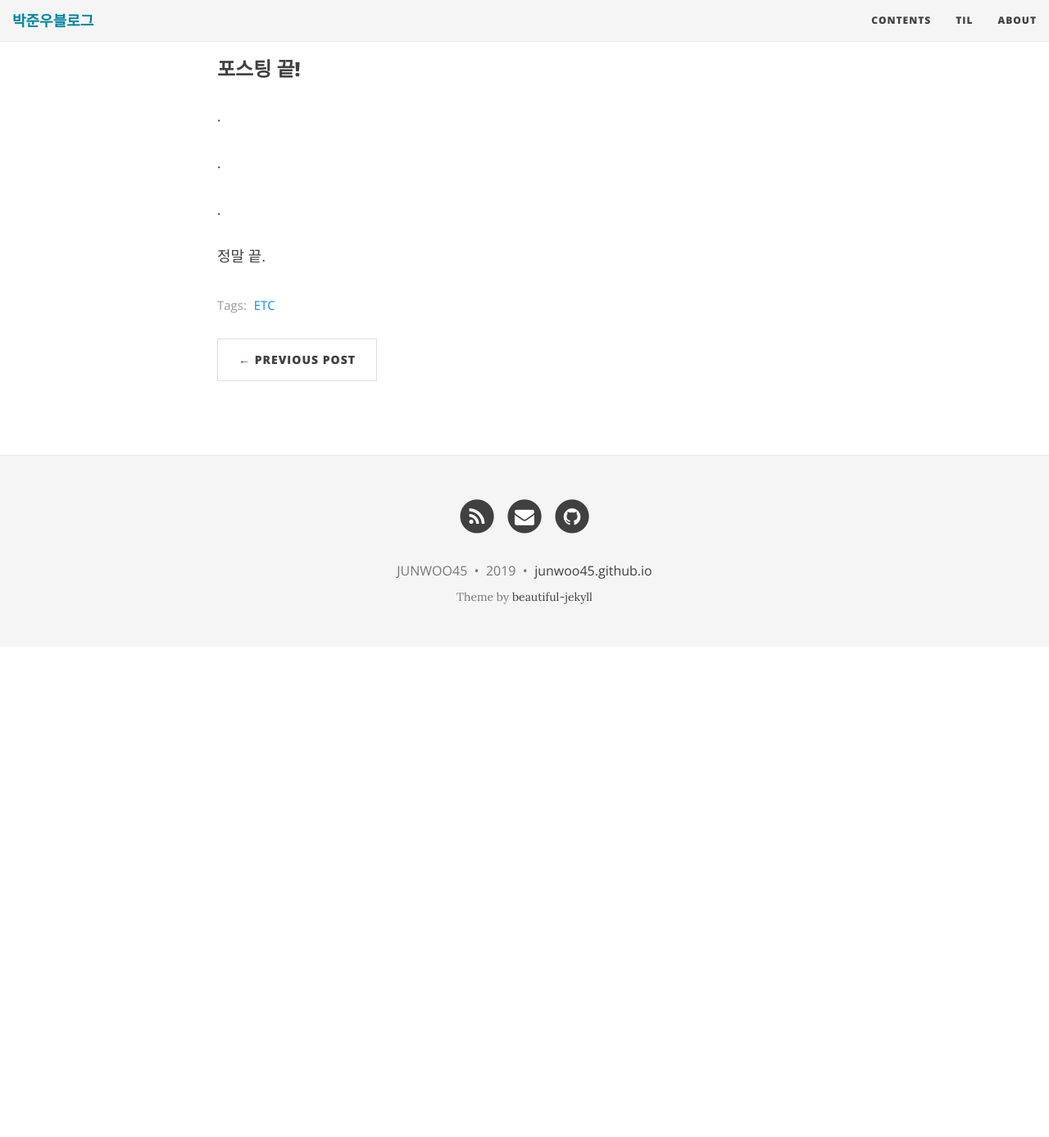
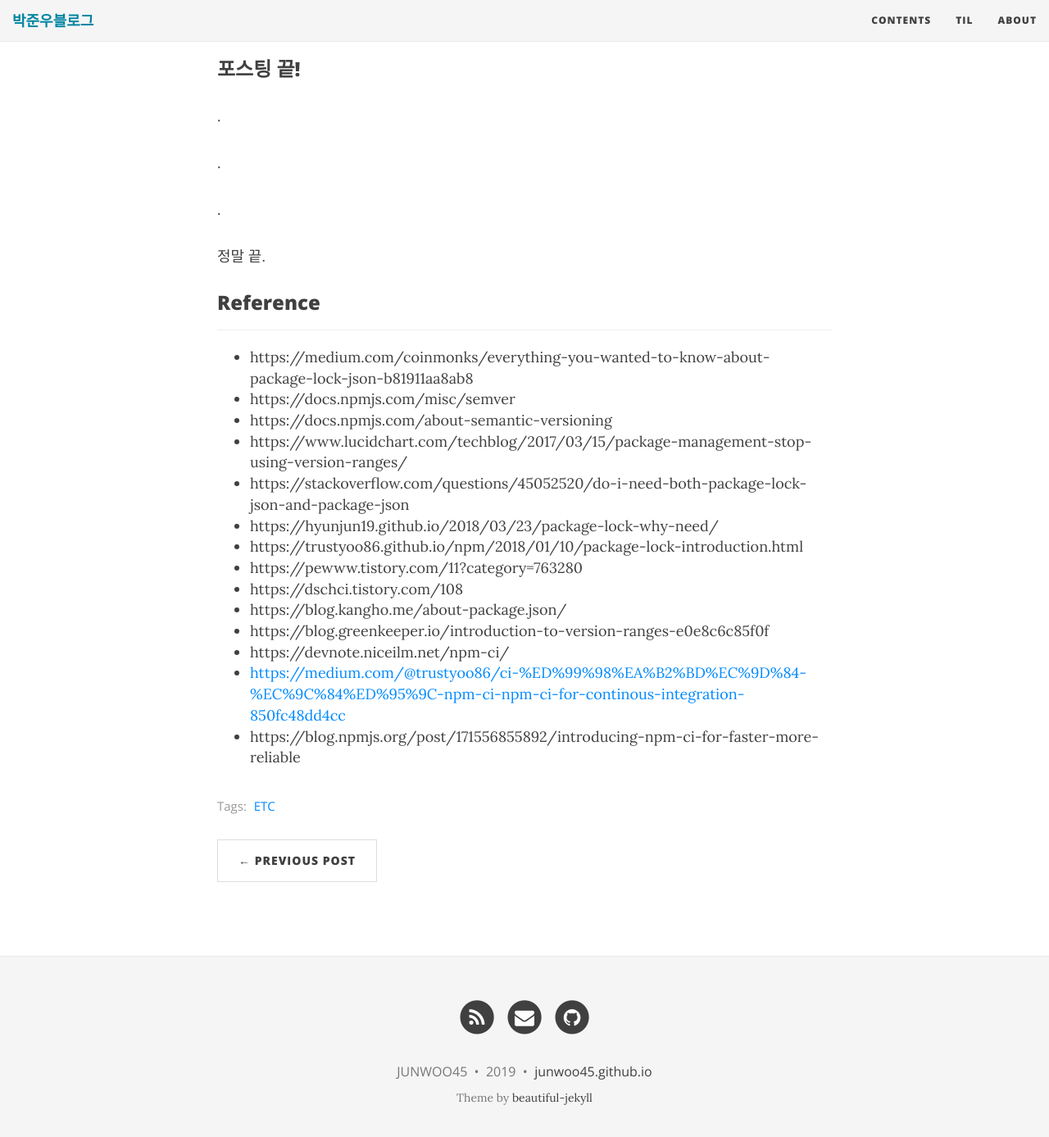
Before and after one commit to JUNWOO45/junwoo45.github.io.archived, a Jekyll site: the page built from _posts/2019-10-02-package-lock.md, in a window 1280 px wide and 1400 px high, scrolled down 5408 px. Shown: the top 1387 px of the window at 82% size. Built offline with Jekyll 4.4.1, drawn with Linux system fonts in a browser that asks for light colours; nearby versions of some CDN libraries; comment, search, counter and statistics services are not loaded; before the commit the page ends 6197 px from its top, so only the background shows below that.

Commit message:
Reference추가

```diff
--- a/_posts/2019-10-02-package-lock.md
+++ b/_posts/2019-10-02-package-lock.md
@@ -186,3 +186,24 @@ production으로 빌드할때 node_modules가 항상 비워져있는 환경이
 .
 
 정말 끝.
+
+
+
+### Reference
+
+---
+
+- https://medium.com/coinmonks/everything-you-wanted-to-know-about-package-lock-json-b81911aa8ab8
+- https://docs.npmjs.com/misc/semver
+- https://docs.npmjs.com/about-semantic-versioning
+- https://www.lucidchart.com/techblog/2017/03/15/package-management-stop-using-version-ranges/
+- https://stackoverflow.com/questions/45052520/do-i-need-both-package-lock-json-and-package-json
+- https://hyunjun19.github.io/2018/03/23/package-lock-why-need/
+- https://trustyoo86.github.io/npm/2018/01/10/package-lock-introduction.html
+- https://pewww.tistory.com/11?category=763280
+- https://dschci.tistory.com/108
+- https://blog.kangho.me/about-package.json/
+- https://blog.greenkeeper.io/introduction-to-version-ranges-e0e8c6c85f0f
+- https://devnote.niceilm.net/npm-ci/
+- [https://medium.com/@trustyoo86/ci-%ED%99%98%EA%B2%BD%EC%9D%84-%EC%9C%84%ED%95%9C-npm-ci-npm-ci-for-continous-integration-850fc48dd4cc](https://medium.com/@trustyoo86/ci-환경을-위한-npm-ci-npm-ci-for-continous-integration-850fc48dd4cc)
+- https://blog.npmjs.org/post/171556855892/introducing-npm-ci-for-faster-more-reliable
```
